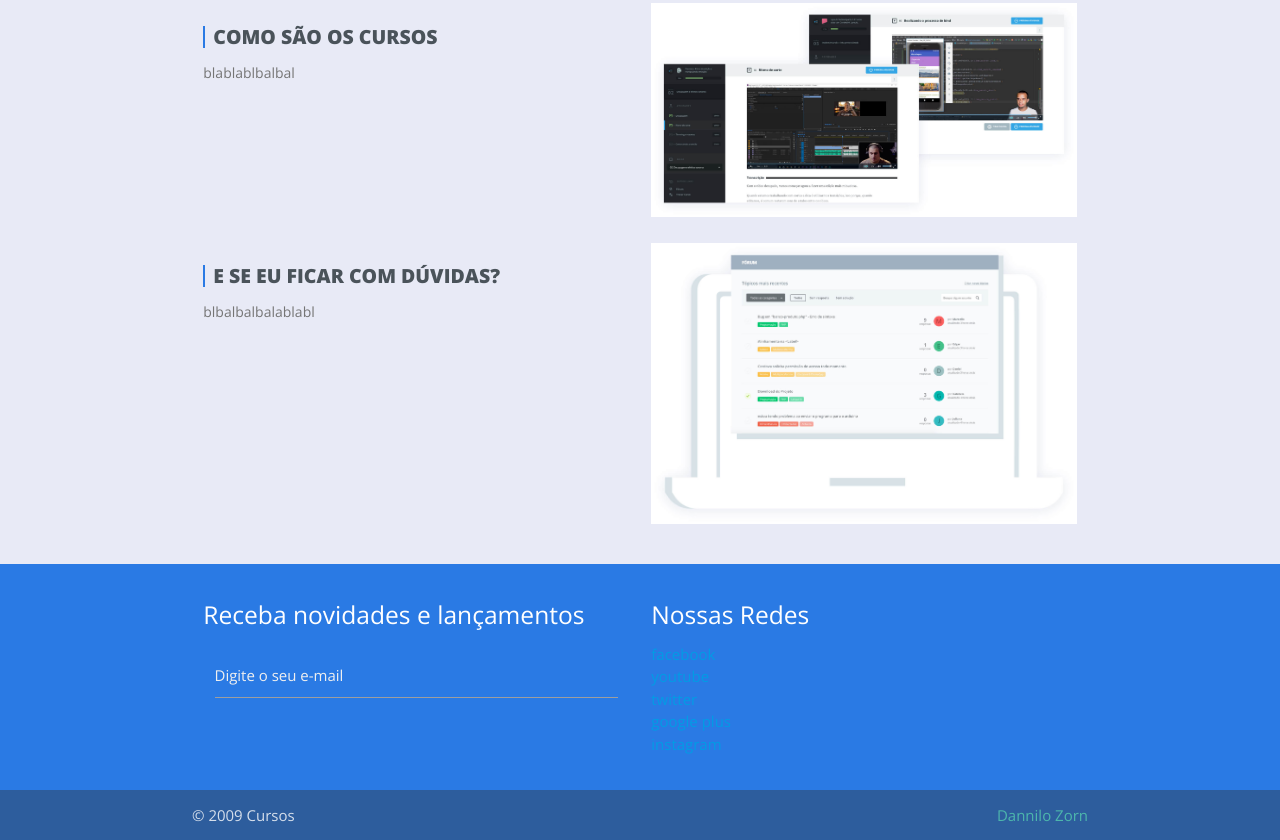
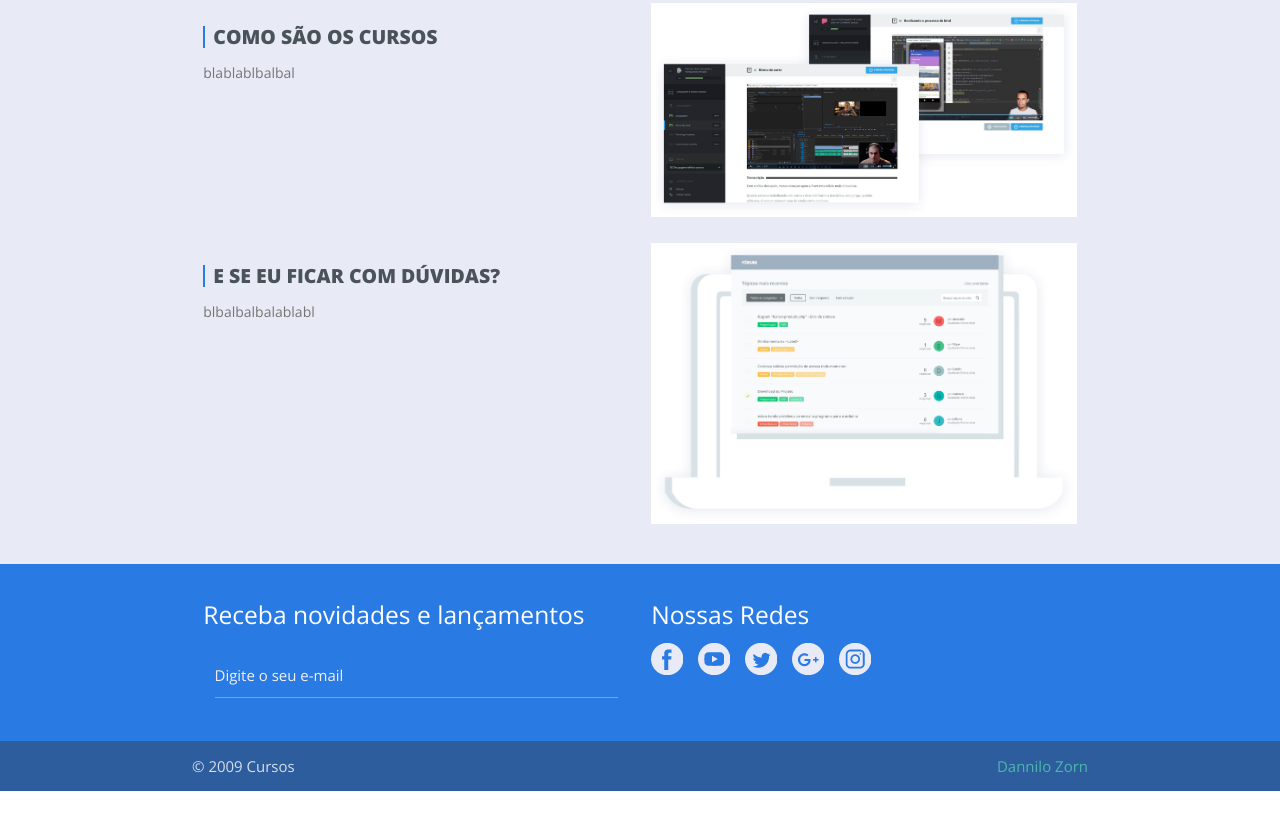
Before and after one commit to dannilopires/web-ficr, a plain HTML site: page index.html in a window 1280 px wide. Shown: the part 1100-1940 px from the top of the page. After the commit the page ends 1891 px from the top, so only its background shows below. Drawn offline with nearby package versions, Linux system fonts and the light colour scheme.

Commit message:
footer social css

```diff
--- a/css/layout.css
+++ b/css/layout.css
@@ -128,3 +128,59 @@ section#comoFunciona{
 .page-footer .footer-copyright{
     background-color: rgba(51, 51, 51, 0.4);
 }
+
+div#social ul li a{
+    background-image: url('../imagens/sprite-social.png');
+    display: block;
+    height: 100%;
+    text-indent: -99999em;
+}
+
+div#social ul li:nth-child(1) a{
+    background-position: 0 0;
+}
+
+div#social ul li:nth-child(2) a{
+    background-position: -32px 0;
+}
+
+div#social ul li:nth-child(3) a{
+    background-position: -64px 0;
+}
+
+div#social ul li:nth-child(4) a{
+    background-position: -96px 0;
+}
+
+div#social ul li:nth-child(5) a{
+    background-position: -128px 0;
+}
+
+
+
+div#social ul li:nth-child(1) a:hover{
+    background-position: 0 -32px;
+}
+
+div#social ul li:nth-child(2) a:hover{
+    background-position: -32px 32px;
+}
+
+div#social ul li:nth-child(3) a:hover{
+    background-position: -64px -32px;
+}
+
+div#social ul li:nth-child(4) a:hover{
+    background-position: -96px -32px;
+}
+
+div#social ul li:nth-child(5) a:hover{
+    background-position: -128px -32px;
+}
+
+div#social ul li{
+    float: left;
+    width: 32px;
+    height: 32px;
+    margin-right: 15px;
+}
```
Also changed, not shown: index.html (+0 -1 lines).
